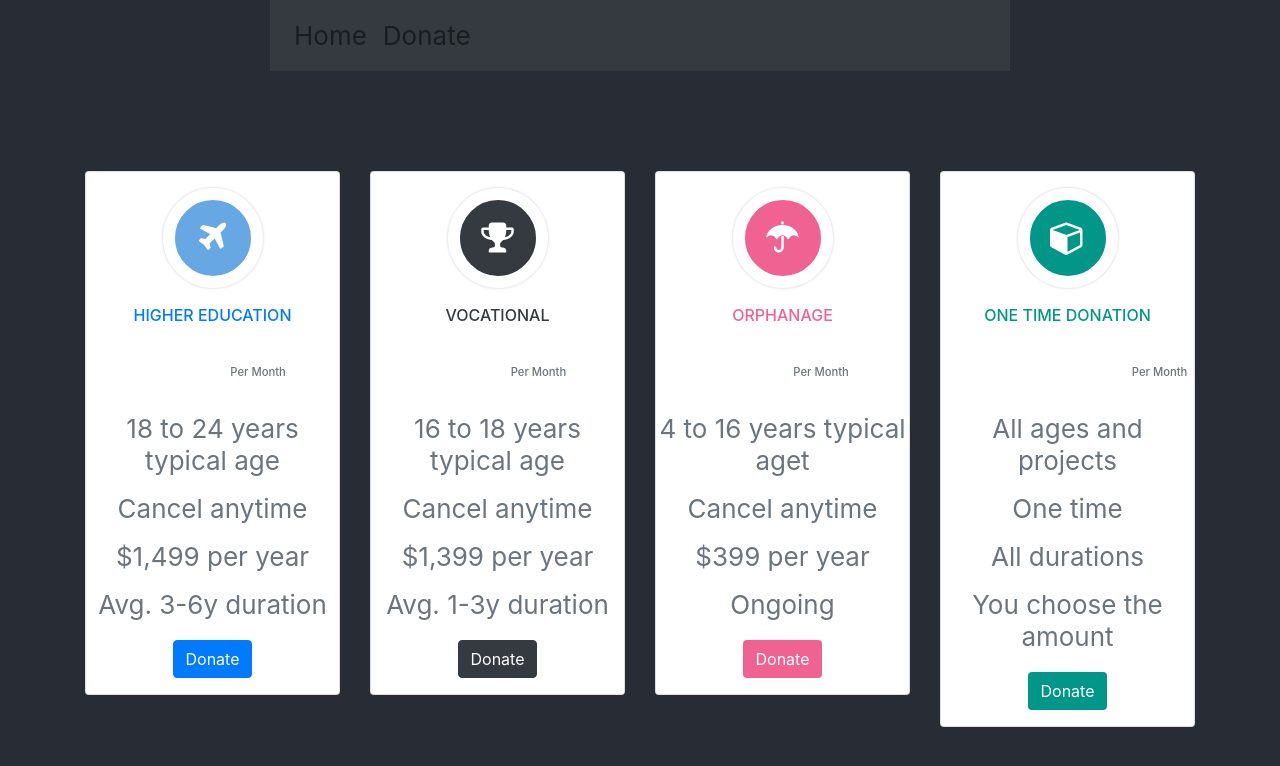
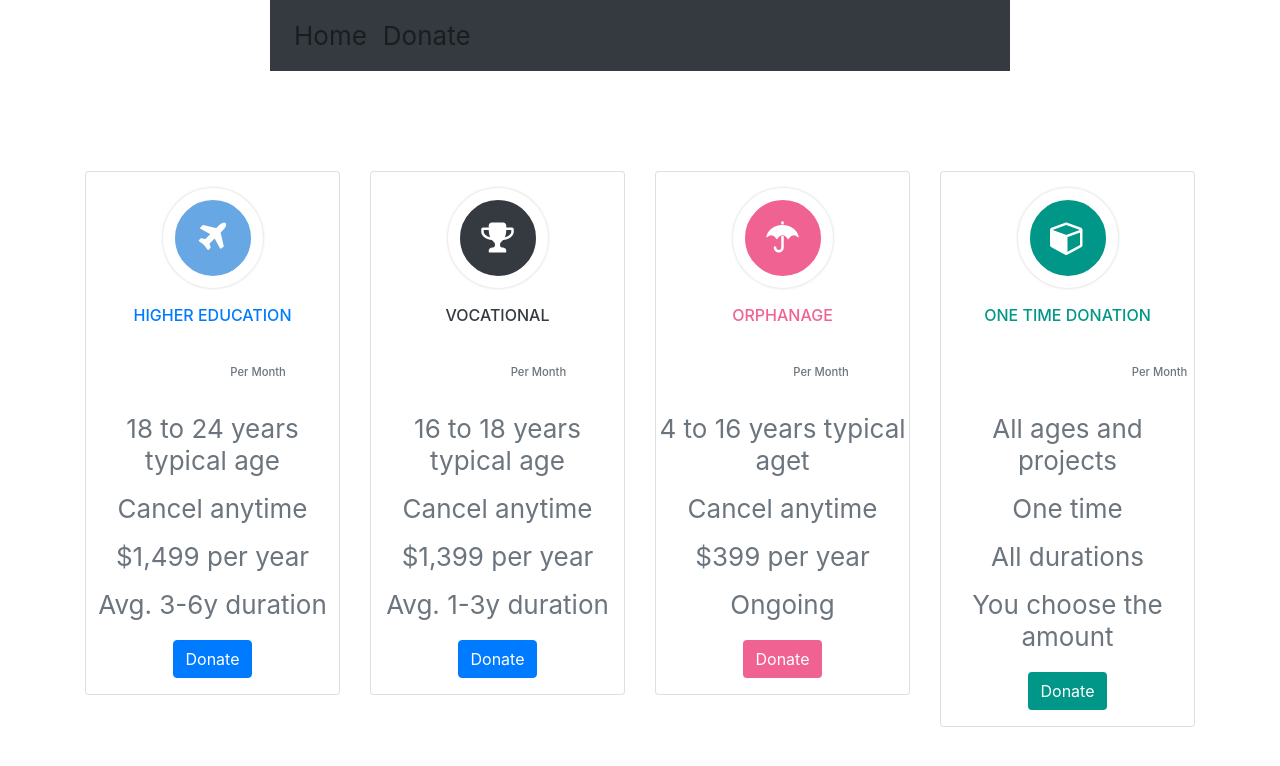
Before and after one commit to carmenvillalobos/Nalam-Hackathon-Project, a React (Create React App) app: page /DonatePage in a window 1280 px wide. Shown: the top 766 px of the page. Built offline with nearby package versions, Linux system fonts and the light colour scheme.

Commit message:
changed the background color of the pages

```diff
--- a/src/App.css
+++ b/src/App.css
@@ -14,7 +14,7 @@
 }
 
 .App-header {
-  background-color: #282c34;
+  background-color: #ffffff;
   min-height: 100vh;
   display: flex;
   flex-direction: column;
--- a/src/Components/DonatePage.jsx
+++ b/src/Components/DonatePage.jsx
@@ -60,7 +60,7 @@ const DonatePage = () => {
                         <p>Cancel anytime</p>
                         <p>$1,399 per year</p>
                         <p>Avg. 1-3y duration</p>
-                        <a href="#/" class="btn btn-dark">Donate</a>
+                        <a href="#/" class="btn btn-primary">Donate</a>
                     </div>
                 </div>
             </div>
```
